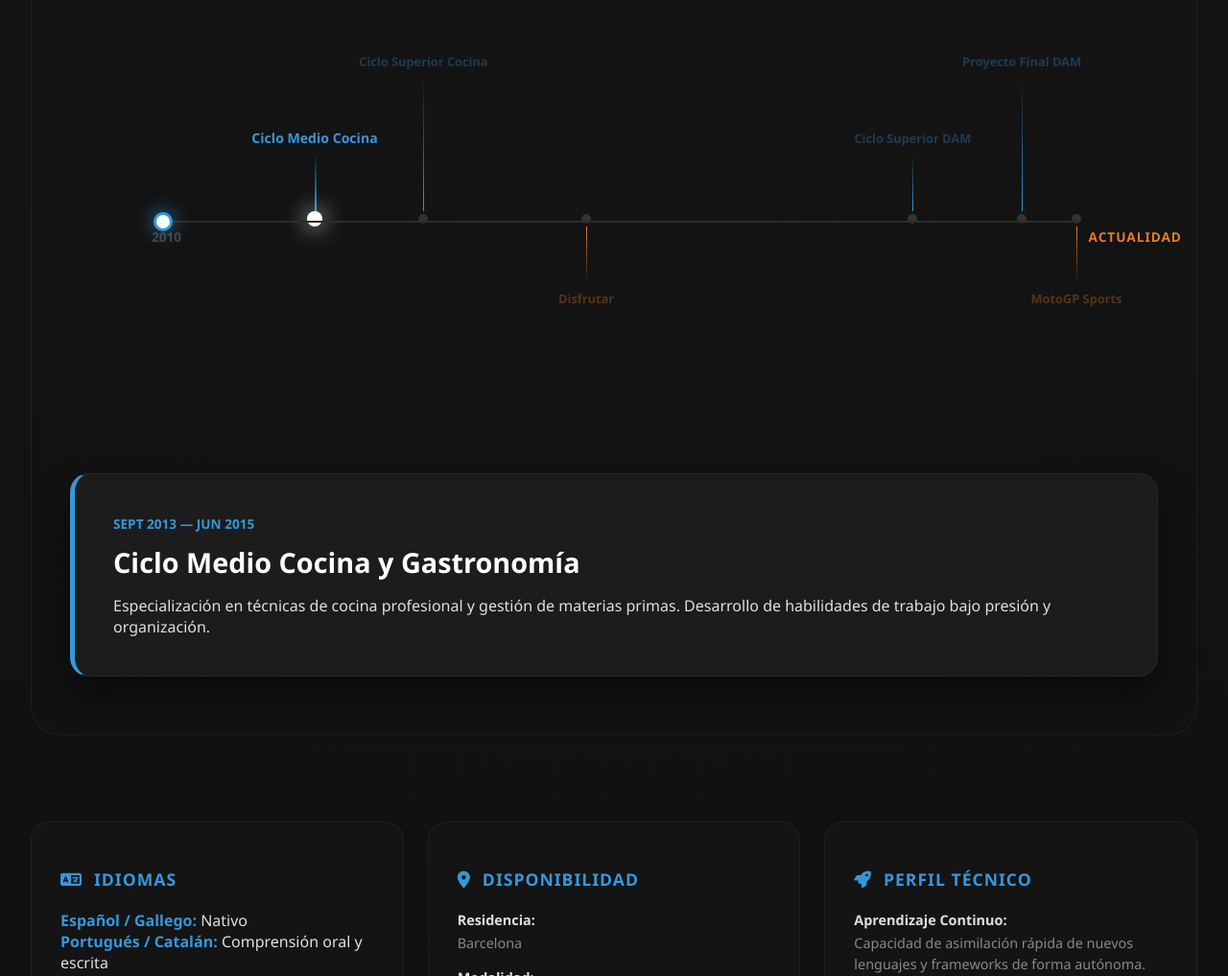
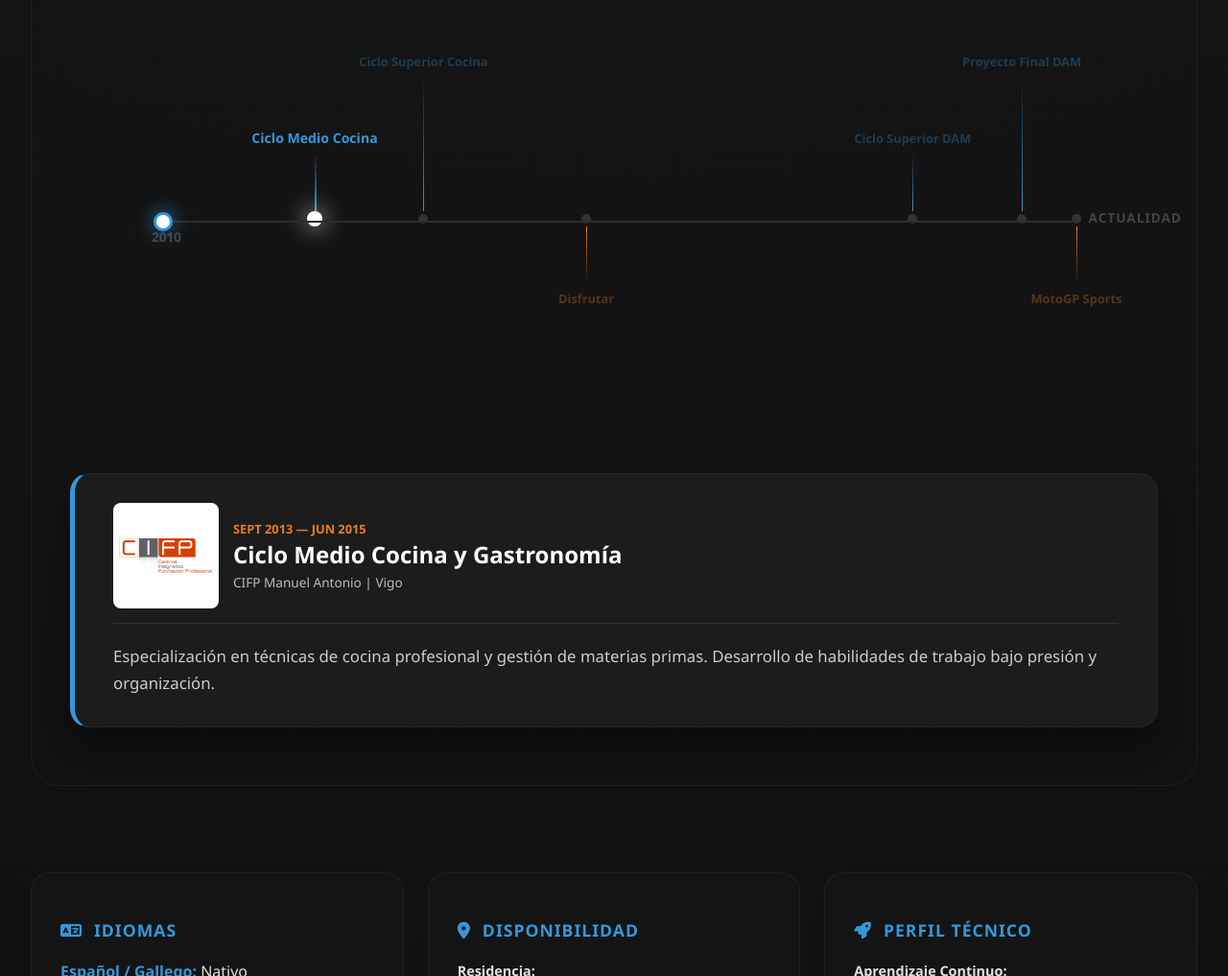
Before and after one commit to erinbrandan/cv, a plain HTML site: page index.html in a window 1280 px wide. Shown: the part 1514-2531 px from the top of the page at 96% size. Drawn offline with nearby package versions, Linux system fonts and the light colour scheme.

Commit message:
feat(ui): overhaul timeline experience and refactor asset architecture - Refactored timeline detail rendering logic to eliminate duplicate titles and dates. - Implemented a modern flexbox header for experience cards (Logo + Columnar Text). - Enhanced 'Disfrutar Barcelona' entry with dynamic icons for Michelin Stars and Repsol Suns. - Global scaling of experience logos to 90px with improved container styling. - Added institutional context (School & Location) to academic milestones. - Restored grid layout and spacing for footer information sections.

```diff
--- a/assets/css/style.css
+++ b/assets/css/style.css
@@ -129,7 +129,7 @@ body {
     filter: drop-shadow(0 0 5px rgba(255,255,255,0.5));
 }
 /* =========================================
-   SECCIÓN PERFIL PROFESIONAL (NUEVA)
+   SECCIÓN PERFIL PROFESIONAL
    ========================================= */
 .about-section {
     width: 95%;
@@ -331,8 +331,8 @@ body {
     position: absolute;
     /* Esto la saca a la derecha de la línea de 85% */
     right: -110px;
-    top: 0;
-    color: var(--accent-orange) !important; /* Forzamos el color naranja */
+    top: -20px;
+    color: #444;
     font-weight: 800;
     font-size: 0.85rem;
     text-transform: uppercase;
@@ -412,39 +412,74 @@ body {
 .point.active .connector { width: 2px; opacity: 1; }
 
 /* =========================================
-   TARJETA DE DETALLES (VIEWER)
+   TARJETA DE DETALLES
    ========================================= */
 .detail-card {
     background: var(--card-bg);
-    padding: 40px;
+    padding: 30px 40px; /* Un poco más de aire lateral */
     border-radius: 20px;
     width: 100%;
     max-width: 100%;
     box-sizing: border-box;
     border: 1px solid var(--glass-border);
-    border-left: 5px solid var(--accent-blue); /* Se actualiza dinámicamente por JS */
-    min-height: 160px;
+    border-left: 5px solid var(--accent-blue);
+    min-height: 180px;
     box-shadow: 0 20px 40px rgba(0, 0, 0, 0.4);
     transition: opacity 0.3s ease, border-left 0.3s ease;
 }
 
-.detail-card h3 {
-    margin: 0 0 15px 0;
-    font-size: 1.8rem;
-    color: #fff;
+/* Contenedor Flex para: Logo + Fecha + Título */
+.cabecera-experiencia {
+    display: flex;
+    align-items: center; /* Centra el bloque de texto respecto al logo */
+    gap: 15px;
+    margin-bottom: 20px;
+    padding-bottom: 15px;
+    border-bottom: 1px solid rgba(255, 255, 255, 0.1);
 }
 
-.detail-card p {
-    margin: 0;
-    line-height: 1.8;
-    color: #bbb;
-    font-size: 1.1rem;
+.logo-experiencia {
+    width: 100px;
+    height: 100px;
+    object-fit: contain;
+    background: white;
+    padding: 5px;
+    border-radius: 8px;
+    flex-shrink: 0;
+}
+.textos-columna {
+    display: flex;
+    flex-direction: column; /* Apila fecha sobre título */
+    justify-content: center; /* Los centra verticalmente respecto al logo */
+    gap: 4px; /* Espacio mínimo entre fecha y título */
 }
 
+.fecha-experiencia {
+    color: var(--accent-orange);
+    font-weight: 800;
+    font-size: 0.8rem;
+    text-transform: uppercase;
+    margin: 0;
+}
+
+.titulo-experiencia {
+    margin: 0;
+    font-size: 1.5rem;
+    color: #fff;
+    line-height: 1.2;
+}
+
+/* El párrafo de descripción que va debajo */
+.descripcion-experiencia {
+    margin: 0;
+    line-height: 1.7;
+    color: #ccc;
+    font-size: 1.05rem;
+}
 /* =========================================
-   INFORMACIÓN EXTRA
+   INFORMACIÓN EXTRA (GRID DE TARJETAS)
    ========================================= */
-.extra-info-section {
+   .extra-info-section {
     width: 95%;
     max-width: 1600px;
     margin: 40px auto 100px auto;
@@ -512,6 +547,7 @@ body {
 .lang-list li strong {
     color: var(--accent-blue);
 }
+
 /* =========================================
    SECCIÓN INTERESES (BENTO GRID + CAROUSEL)
    ========================================= */
--- a/assets/js/main.js
+++ b/assets/js/main.js
@@ -2,39 +2,92 @@
  * Lógica para el CV Interactivo - Escala 2010-2027
  * Dinamismo por proximidad conservando descripciones originales.
  */
-
-// 1. DICCIONARIO DE DATOS (Porcentajes recalculados para inicio en 2010)
 const timelineData = [
     {
-        "percent": 17.6, // 2013 en una escala 2010-2027
+        "percent": 17.6,
         "start": "Sept 2013",
         "end": "Jun 2015",
         "title": "Ciclo Medio Cocina y Gastronomía",
-        "desc": "Especialización en técnicas de cocina profesional y gestión de materias primas. Desarrollo de habilidades de trabajo bajo presión y organización.",
+        "desc": `
+            <div class="cabecera-experiencia">
+                <img src="assets/img/cifp.jpg" class="logo-experiencia" alt="Logo CMCCG">
+            <div class="textos-columna">
+                <span class="fecha-experiencia">Sept 2013 — Jun 2015</span>
+                <h3 class="titulo-experiencia">Ciclo Medio Cocina y Gastronomía</h3>
+                <span style="color: #bbb; font-size: 0.85rem; font-weight: 500;">
+                        CIFP Manuel Antonio | Vigo
+                    </span>
+            </div>
+        </div>
+            <p class="descripcion-experiencia">Especialización en técnicas de cocina profesional y gestión de materias primas. Desarrollo de habilidades de trabajo bajo presión y organización.</p>
+        `,
         "color": "#3498db"
     },
     {
-        "percent": 29.4, // 2015
+        "percent": 29.4,
         "start": "Sept 2015",
         "end": "Jun 2017",
         "title": "Ciclo Superior de Dirección de Cocina",
-        "desc": "Gestión integral de establecimientos hosteleros, control de costes, diseño de menús y liderazgo de brigadas de cocina.",
+        "desc": `
+            <div class="cabecera-experiencia">
+                <img src="assets/img/cifp.jpg" class="logo-experiencia" alt="Logo CSDC">
+            <div class="textos-columna">
+                <span class="fecha-experiencia">Sept 2015 — Jun 2017</span>
+                <h3 class="titulo-experiencia">Ciclo Superior de Dirección de Cocina</h3>
+                <span style="color: #bbb; font-size: 0.85rem; font-weight: 500;">
+                        CIFP Carlos Oroza | Pontevedra
+                </span>
+            </div>
+        </div>
+            <p class="descripcion-experiencia">Gestión integral de establecimientos hosteleros, control de costes, diseño de menús y liderazgo de brigadas de cocina.</p>
+        `,
         "color": "#3498db"
     },
     {
-        "percent": 47.0, // 2018
+        "percent": 47.0,
         "start": "Ene 2018",
         "end": "Ago 2018",
-        "title": "Disfrutar Barcelona",
-        "desc": "Ayudante de creatividad en Disfrutar (Barcelona). Participación activa en el proceso creativo de uno de los mejores restaurantes del mundo (3 estrellas Michelin).",
+        "title": "Disfrutar",
+        "desc": `
+            <div class="cabecera-experiencia">
+                <img src="assets/img/disfrutar.png" class="logo-experiencia" alt="Logo Disfrutar">
+                <div class="textos-columna">
+                    <span class="fecha-experiencia">ENE 2018 — AGO 2018</span>
+                    <h3 class="titulo-experiencia">Disfrutar</h3>
+                    <span style="color: #e67e22; font-size: 0.85rem; font-weight: bold; letter-spacing: 0.5px;">
+                        Nº1 The World's 50 Best Restaurants | 3 Estrellas Michelin | 3 Soles Repsol
+                    </span>
+                </div>
+            </div>
+            <div class="timeline-detail-content">
+                <p class="descripcion-experiencia" style="margin-bottom: 12px;">
+                    Ayudante de cocina en resturante <strong>Disfrutar</strong>, colaborando en uno de los proyectos gastronómicos más influyentes a nivel global.
+                </p>
+                <ul style="list-style: none; padding-left: 0; font-size: 0.95rem; line-height: 1.6; color: #ccc;">
+                    <li><strong>• Experiencia Multidisciplinar:</strong> Gestión y ejecución operativa en diversas partidas clave.</li>
+                    <li><strong>• I+D y Creatividad:</strong> Participación activa en la partida de <strong>Creatividad</strong>, colaborando en el desarrollo de nuevas técnicas y conceptos gastronómicos.</li>
+                    <li><strong>• Eventos Externos:</strong> Apoyo logístico y técnico en la gestión y realización de ponencias profesionales fuera del restaurante, representando la identidad y metodología del establecimiento.</li>
+                </ul>
+            </div>
+        `,
         "color": "#e67e22"
     },
     {
-        "percent": 82.3, // 2024
+        "percent": 82.3,
         "start": "Ene 2024",
         "end": "Feb 2026",
         "title": "Ciclo Superior DAM",
         "desc": `
+            <div class="cabecera-experiencia">
+                <img src="assets/img/IFP.png" class="logo-experiencia" alt="Logo DAM">
+                <div class="textos-columna">
+                    <span class="fecha-experiencia">Ene 2024 — Feb 2026</span>
+                    <h3 class="titulo-experiencia">Ciclo Superior DAM</h3>
+                    <span style="color: #bbb; font-size: 0.85rem; font-weight: 500;">
+                        IFP Innovación y Formación Profesional (Grupo Planeta) | Barcelona
+                    </span>
+                </div>
+            </div>
             <div class="timeline-detail-content">
                 <h4 style="color: #3498db; margin-bottom: 8px;">Ciclo Superior en Desarrollo de Aplicaciones Multiplataforma (DAM) </h4>
                 <p style="font-size: 0.9rem; margin-bottom: 12px;">
@@ -57,13 +110,20 @@ const timelineData = [
         "color": "#3498db"
     },
     {
-        "percent": 94.1, // 2026
+        "percent": 94.1,
         "start": "Feb 2026",
         "end": "Feb 2026",
         "title": "Proyecto Final DAM",
         "desc": `
+            <div class="cabecera-experiencia">
+                <img src="assets/img/wellnessgo.png" class="logo-experiencia" alt="Logo Proyecto">
+                <div class="textos-columna">
+                    <span class="fecha-experiencia">Feb 2026</span>
+                    <h3 class="titulo-experiencia">Proyecto Final DAM</h3>
+                </div>
+            </div>
             <div class="timeline-detail-content">
-                <h4 style="color: #e67e22; margin: 15px 0 8px 0;">Proyecto Destacado: WellnessGo</h4>
+                <h4 style="color: #3498db; margin: 15px 0 8px 0;">Proyecto Destacado: WellnessGo</h4>
                 <p style="font-size: 0.9rem;">
                     Aplicación orientada a la conexión en tiempo real entre pacientes y profesionales de la salud, incorporando gestión inteligente de agendas y validación de documentación.
                 </p>
@@ -84,11 +144,20 @@ const timelineData = [
         "color": "#3498db"
     },
     {
-        "percent": 100, // 2027 / Actualidad
+        "percent": 100,
         "start": "Mar 2026",
         "end": "Actualidad",
         "title": "MotoGP Sports",
-        "desc": "Desarrollo de sistemas críticos y mantenimiento de infraestructuras IoT en tiempo real con Debian.",
+        "desc": `
+            <div class="cabecera-experiencia">
+                <img src="assets/img/motoGP.png" class="logo-experiencia" alt="Logo MotoGP">
+                <div class="textos-columna">
+                    <span class="fecha-experiencia">Mar 2026 — Actualidad</span>
+                    <h3 class="titulo-experiencia">MotoGP Sports Entertainment Group</h3>
+                </div>
+            </div>
+            <p class="descripcion-experiencia">Desarrollo de sistemas críticos y mantenimiento de infraestructuras IoT en tiempo real con Debian.</p>
+        `,
         "color": "#e67e22"
     }
 ];
@@ -133,17 +202,14 @@ function updateTimeline() {
         // Animación de salida y entrada del visor
         viewer.style.opacity = '0';
 
-        setTimeout(() => {
-            const dateLabel = info.start === info.end ? info.start : `${info.start} — ${info.end}`;
+       setTimeout(() => {
+            // Eliminamos la lógica de dateLabel y los elementos <h3>
+            // para evitar la duplicidad, ya que ahora los incluimos en info.desc
 
             viewer.innerHTML = `
-                <div style="margin-bottom: 10px;">
-                    <span style="color: ${info.color}; font-weight: bold; font-size: 0.85rem; text-transform: uppercase;">
-                        ${dateLabel}
-                    </span>
+                <div class="detail-card-inner">
+                    ${info.desc}
                 </div>
-                <h3>${info.title}</h3>
-                <div>${info.desc}</div>
             `;
 
             viewer.style.borderLeft = `5px solid ${info.color}`;
```
Also changed, not shown: assets/img/IFP.png (added), assets/img/cifp.jpg (added), assets/img/disfrutar.png (added), assets/img/motoGP.png (added), assets/img/wellnessgo.png (added).
